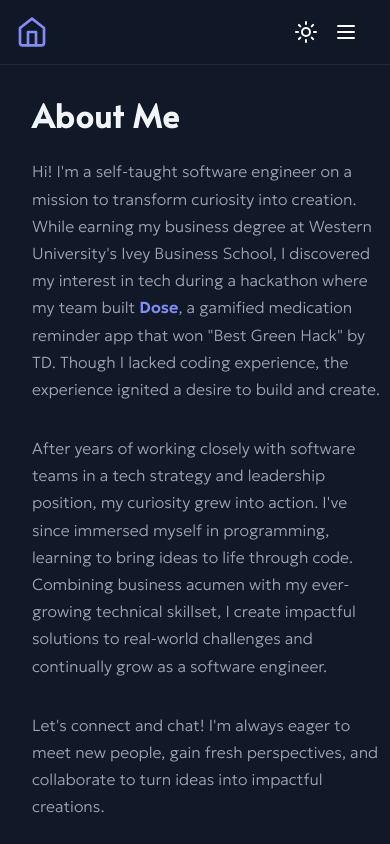
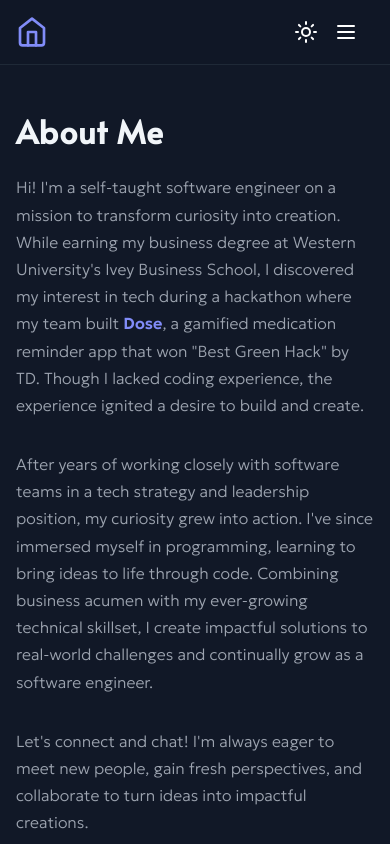
Before and after one commit to christinelinster/christine-lin, a React (Vite) app: page /about in a window 390 px wide. Shown: the top 844 px of the page. Built offline with nearby package versions, Linux system fonts and the light colour scheme.

Commit message:
update margins for mobile view

```diff
--- a/src/styles/about.css
+++ b/src/styles/about.css
@@ -8,13 +8,13 @@
 }
 
 .about-container {
-  padding: 2rem;
-  max-width: 1200px;
+  max-width: 80rem;
   margin: 0 auto;
 }
 
 .about-content {
   width: 100%;
+  padding: 3rem 1rem;
 }
 
 
@@ -37,13 +37,14 @@
 
 .about-section {
   margin-bottom: 2rem;
+  max-width: 100%;
 }
 
 .about-flex {
   display: flex;
   flex-direction: column;
   gap: 2rem;
-  align-items: flex-start;
+  align-items: center;
 }
 
 .about-main {
@@ -63,7 +64,7 @@
   width: 100%;
 }
 
-@media (min-width: 1044px) {
+@media (min-width: 1024px) {
   .about-flex {
     flex-direction: row;
   }
@@ -148,10 +149,6 @@
   margin-bottom: 0;
 }
 
-.about-description:last-child {
-  margin-bottom: 0;
-}
-
 .dark .about-description {
   color: #9ca3af;
 }
--- a/src/styles/home.css
+++ b/src/styles/home.css
@@ -1,5 +1,5 @@
 .home-container {
-  height: calc(100vh - 4rem);
+  height: calc(100vh - 6rem);
   display: flex;
   align-items: center;
   background-color: linear-gradient(to bottom right, #f9fafb, #f3f4f6);
@@ -68,7 +68,7 @@
   max-width: 28rem;
   margin-left: auto;
   margin-right: auto;
-  font-size: 1rem;
+  font-size: 0.85rem;
   color: #4b5563;
 }
 
--- a/src/styles/projects.css
+++ b/src/styles/projects.css
@@ -1,5 +1,5 @@
 .projects-container {
-  height: calc(100vh - 4rem);
+  height: calc(100vh - 6rem);
   overflow-y: auto;
   background-color: #ffffff;
   padding-top: 2rem;
```
Also changed, not shown: src/pages/Projects.jsx (+0 -27 lines).
